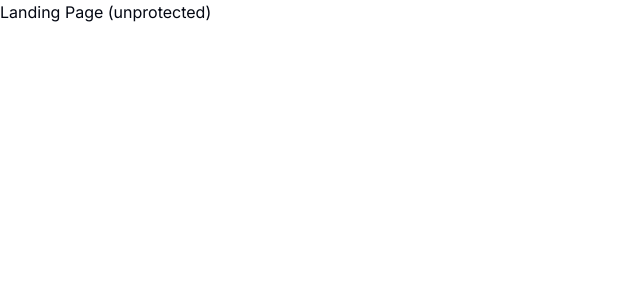
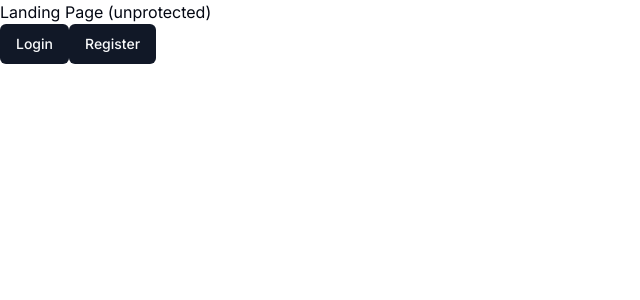
Before and after one commit to 21Ovi/Genius, a Next.js app: page / in a window 1280 px wide. Shown: the top 300 px of the page, without its empty margins (0-640 px from the left). Built offline with nearby package versions, Linux system fonts and the light colour scheme.

Commit message:
clerk authentication added

```diff
--- /dev/null
+++ b/app/(auth)/(routes)/sign-in/[[...sign-in]]/page.tsx
@@ -0,0 +1,5 @@
+import { SignIn } from "@clerk/nextjs";
+
+export default function Page() {
+  return <SignIn />;
+}
--- /dev/null
+++ b/app/(auth)/(routes)/sign-up/[[...sign-up]]/page.tsx
@@ -0,0 +1,5 @@
+import { SignUp } from "@clerk/nextjs";
+
+export default function Page() {
+  return <SignUp />;
+}
--- /dev/null
+++ b/app/(auth)/layout.tsx
@@ -0,0 +1,7 @@
+const AuthLayout = ({ children }: { children: React.ReactNode }) => {
+  return (
+    <div className="flex items-center justify-center h-full">{children}</div>
+  );
+};
+
+export default AuthLayout;
--- a/app/(dashboard)/(routes)/dashboard/page.tsx
+++ b/app/(dashboard)/(routes)/dashboard/page.tsx
@@ -1,7 +1,13 @@
 import { Button } from "@/components/ui/button";
+import { UserButton } from "@clerk/nextjs";
 
 const DashboardPage = () => {
-  return <p>Dashboard (protected) </p>;
+  return (
+    <div>
+      <p>Dashboard (protected) </p>
+      <UserButton afterSignOutUrl="/" />
+    </div>
+  );
 };
 
 export default DashboardPage;
--- a/app/(landing)/page.tsx
+++ b/app/(landing)/page.tsx
@@ -1,5 +1,20 @@
+import { Button } from "@/components/ui/button";
+import Link from "next/link";
+
 const LandingPage = () => {
-  return <div>Landing Page (unprotected)</div>;
+  return (
+    <div>
+      Landing Page (unprotected)
+      <div>
+        <Link href="/sign-in">
+          <Button>Login</Button>
+        </Link>
+        <Link href="/sign-up">
+          <Button>Register</Button>
+        </Link>
+      </div>
+    </div>
+  );
 };
 
 export default LandingPage;
--- a/app/layout.tsx
+++ b/app/layout.tsx
@@ -1,6 +1,7 @@
 import "./globals.css";
 import type { Metadata } from "next";
 import { Inter } from "next/font/google";
+import { ClerkProvider } from "@clerk/nextjs";
 
 const inter = Inter({ subsets: ["latin"] });
 
@@ -15,8 +16,10 @@
   children: React.ReactNode;
 }) {
   return (
-    <html lang="en">
-      <body className={inter.className}>{children}</body>
-    </html>
+    <ClerkProvider>
+      <html lang="en">
+        <body className={inter.className}>{children}</body>
+      </html>
+    </ClerkProvider>
   );
 }
--- a/package.json
+++ b/package.json
@@ -9,6 +9,7 @@
     "lint": "next lint"
   },
   "dependencies": {
+    "@clerk/nextjs": "^4.25.1",
     "@radix-ui/react-slot": "^1.0.2",
     "class-variance-authority": "^0.7.0",
     "clsx": "^2.0.0",
```
Also changed, not shown: middleware.ts (added, +12 -0 lines), 2 other files (tests, documents, lock files or other folders).
